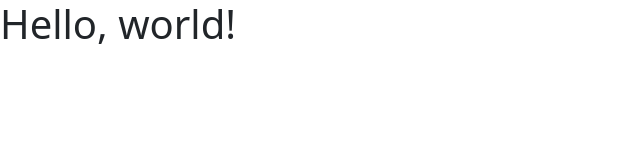
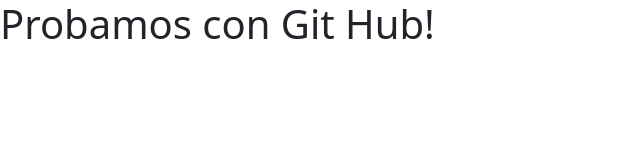
Before and after one commit to 7-programacion/pruebaGIT, a plain HTML site: page index.html in a window 1280 px wide. Shown: the whole page, without its empty margins (0-640 px from the left). Drawn offline with nearby package versions, Linux system fonts and the light colour scheme.

Commit message:
Plantilla terminada Actualizada CM2

```diff
--- a/index.html
+++ b/index.html
@@ -11,7 +11,7 @@
     <title>Hello, world!</title>
   </head>
   <body>
-    <h1>Hello, world!</h1>
+    <h1>Probamos con Git Hub!</h1>
 
     <!-- Optional JavaScript; choose one of the two! -->
 
```
